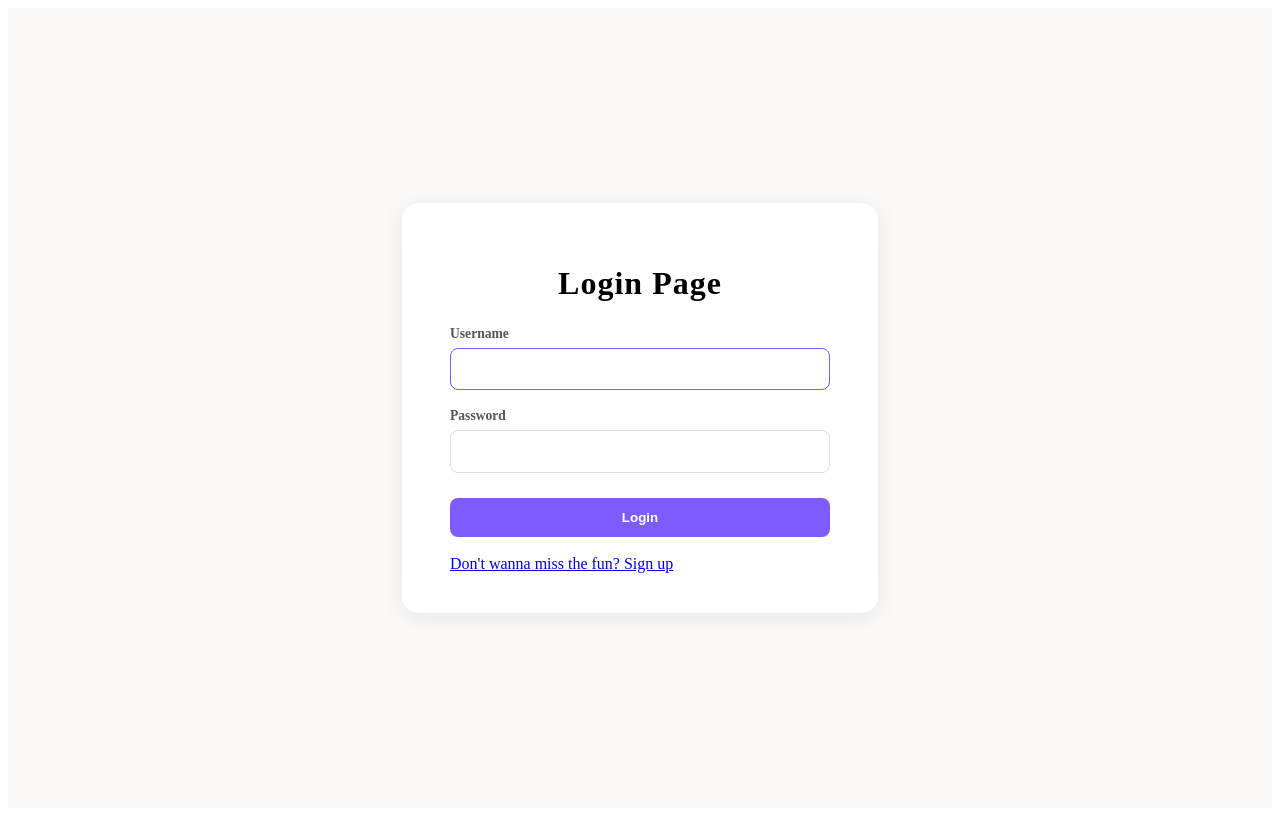
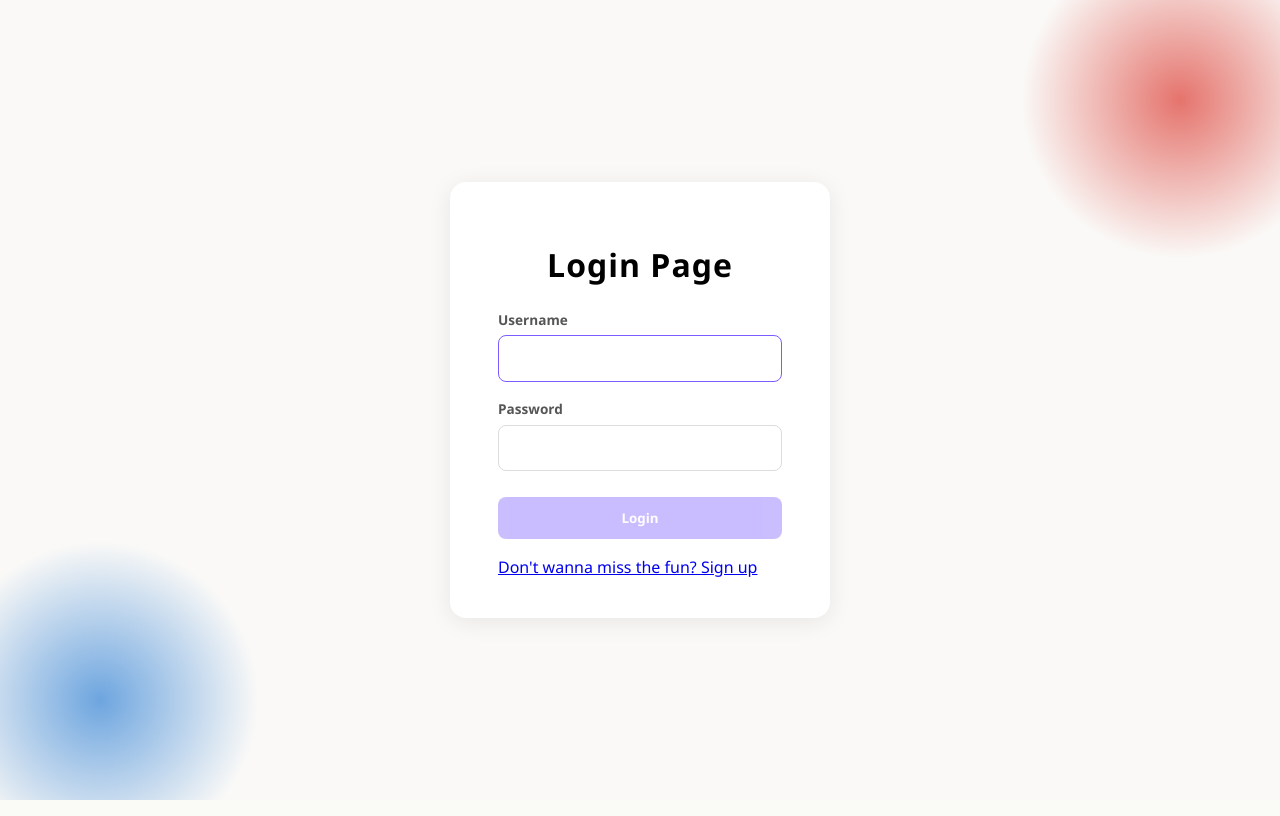
Before and after one commit to alpasahai/full_stack_dev_fabulari_chat, an Angular app in the folder fabulari/client/: page /login in a window 1280 px wide. Built offline with nearby package versions, Linux system fonts and the light colour scheme.

Commit message:
PHASE 1: Styling - cute beginning of stying - more detail to be added later

```diff
--- a/fabulari/client/src/app/auth/login/login.html
+++ b/fabulari/client/src/app/auth/login/login.html
@@ -1,5 +1,5 @@
-<div class="login-page">
-  <div class="login-card">
+<div class="login-page page-frame">
+  <div class="login-card card">
     <h1>Login Page</h1>
 
     <form #loginForm="ngForm" (ngSubmit)="onSubmit(loginForm)">
--- a/fabulari/client/src/app/auth/signup/signup.html
+++ b/fabulari/client/src/app/auth/signup/signup.html
@@ -1,5 +1,5 @@
-<div class="signup-page">
-  <div class="signup-card">
+<div class="signup-page page-frame">
+  <div class="signup-card card">
     <h1>SIGN UP</h1>
 
     <form #signupForm="ngForm" (ngSubmit)="onSubmit(signupForm)">
--- a/fabulari/client/src/app/super-admin-shell/manage-users/manage-users.html
+++ b/fabulari/client/src/app/super-admin-shell/manage-users/manage-users.html
@@ -1,10 +1,10 @@
-<div class="manage-users-page">
-  <header>
+<div class="manage-users-page page-frame">
+  <header style="display: flex; justify-content: space-between; align-items: center;">
     <h1>SUPER ADMIN: GROUP CREATION REQUESTS</h1>
     <button (click)="logout()">Sign Out</button>
   </header>
 
-  <div class="manage-user-list">
+  <div class="manage-user-list card">
 
     <div class="manage-user-item" *ngFor="let g of pendingGroups">
       <div class="manage-user-desc">
--- a/fabulari/client/src/app/user-shell/dashboard/dashboard.html
+++ b/fabulari/client/src/app/user-shell/dashboard/dashboard.html
@@ -1,16 +1,16 @@
 <!--<p>DEBUG length: {{ myGroups.length }}</p>-->
 
-<div class="main-page">
-  <header>
+<div class="main-page page-frame">
+  <header style="display: flex; justify-content: space-between; align-items: center;">
     <h1>MAIN PAGE</h1>
-    <div class="header-actions">
+    <div class="header-actions" style="display: flex; gap: 30px; align-items: center;">
       <button (click)="logout()">Sign Out</button>
-      <button class="avatar" (click)="goToProfile()">👤</button>
+      <button class="avatar" (click)="goToProfile()">Profile</button>
     </div>
   </header>
 
   <div class="content">
-    <section class="my-groups">
+    <section class="my-groups card">
       <h2>My Groups</h2>
       <div class="group-list">
         <div class="group-item" *ngFor="let g of myGroups" (click)="openGroup(g)">
@@ -26,7 +26,7 @@
       </div> -->
     </section>
 
-    <section class="join-groups">
+    <section class="join-groups card">
       <h2>Join Groups</h2>
 
       <div class="browse-list">
@@ -37,7 +37,7 @@
         <p class="empty" *ngIf="!browseGroups.length">No other groups to join right now.</p>
       </div>
 
-      <div class="create-group">
+      <div class="create-group" style="display: flex; gap: 30px; align-items: center;">
         <input type="text" [(ngModel)]="newGroupName" placeholder="New group name" name="newGroupName">
         <button (click)="createGroup()">Create Group</button>
       </div>
--- a/fabulari/client/src/app/user-shell/dashboard/dashboard.scss
+++ b/fabulari/client/src/app/user-shell/dashboard/dashboard.scss
@@ -0,0 +1,26 @@
+// .content {
+//   display: flex;
+//   gap: 4rem;
+//   margin-top: 2rem;
+//   justify-content: center;
+//   align-items: center;
+// }
+
+.main-page {
+  header {
+    display: flex;
+    justify-content: space-between;
+    align-items: center;
+    margin-bottom: 2rem;
+  }
+  .header-actions { display: flex; gap: 0.75rem; }
+  .content { display: flex; gap: 2rem; align-items: flex-start; }
+  .my-groups { flex: 0 0 260px; }
+  .join-groups { flex: 2; }
+  .group-item {
+    padding: 0.6rem 0;
+    border-bottom: 1px solid #eee;
+    cursor: pointer;
+    &:hover { color: var(--color-blue); }
+  }
+}
--- a/fabulari/client/src/app/user-shell/group-page/group-page.html
+++ b/fabulari/client/src/app/user-shell/group-page/group-page.html
@@ -1,5 +1,5 @@
-<div class="group-page" *ngIf="group">
-  <aside class="rooms-panel">
+<div class="group-page page-frame" *ngIf="group">
+  <aside class="rooms-panel card" style="display: flex; flex-direction: column; gap: 20px;">
     <div class="rooms-header">
       <button class="return" (click)="goBack()">← Return</button>
       <h2>Groups Page</h2>
@@ -12,13 +12,13 @@
     </div>
     <p class="empty" *ngIf="!channels.length">No rooms yet.</p>
 
-    <div class="ga-only" *ngIf="is_GroupAdmin">
+    <div class="ga-only" *ngIf="is_GroupAdmin" style="flex: column; gap: 60px; align-items: center;">
       <input type="text" [(ngModel)]="newChannelName" placeholder="New room name" name="newChannelName">
       <button (click)="createChannel()">Add Room</button>
     </div>
   </aside>
 
-  <main class="chat-panel">
+  <main class="chat-panel card">
     <div class="chat-header" *ngIf="selectedChannel">{{ selectedChannel.name }}</div>
 
     <div class="messages">
@@ -28,20 +28,20 @@
       </div>
     </div>
 
-    <div class="chat-input">
+    <div class="chat-input" style="display: flex; gap: 10px; align-items: center;">
       <input type="text" placeholder="Type a message... ((ITS FAKE for now))" disabled>
       <button disabled>↑</button>
     </div>
   </main>
 
-  <aside class="members-panel">
+  <aside class="members-panel card">
     <h3>Members</h3>
     <div class="member-item" *ngFor="let m of members">
       {{ m.username }} <span class="role-tag" *ngIf="m.id === group.adminId">GA</span>
     </div>
 
     <div class="ga-only assign-box" *ngIf="is_GroupAdmin && selectedChannel">
-      <label>Assign member to {{ selectedChannel.name }}</label>
+      <label style="font-weight: bold;">Assign member to {{ selectedChannel.name }}</label>
       <select [(ngModel)]="memberToAssign" name="memberToAssign">
         <option value="" disabled selected>Choose member</option>
         <option *ngFor="let m of members" [value]="m.id">{{ m.username }}</option>
@@ -49,7 +49,7 @@
       <button (click)="assignMember()">Assign</button>
 
       <div class="assigned-list" *ngIf="selectedChannel.memberIds.length">
-        <p class="assigned-title">In this room:</p>
+        <p class="assigned-title" style="font-weight: bold;">In this room:</p>
         <span class="assigned-tag" *ngFor="let uid of selectedChannel.memberIds">{{ memberName(uid) }}</span>
       </div>
     </div>
--- a/fabulari/client/src/app/user-shell/group-page/group-page.scss
+++ b/fabulari/client/src/app/user-shell/group-page/group-page.scss
@@ -0,0 +1,70 @@
+// .group-page {
+//   display: grid;
+//   grid-template-columns: 220px 1fr 240px;
+//   gap: 1.5rem;
+//   height: calc(100vh - 4rem);
+// }
+
+.group-page {
+  display: grid;
+  grid-template-columns: 220px 1fr 260px;
+  gap: 1.5rem;
+  align-items: start;
+  height: calc(100vh - 4rem);
+}
+
+.room-item {
+  padding: 0.5rem;
+  border-radius: 8px;
+  cursor: pointer;
+  &.active { background: #eef0ff; font-weight: 600; }
+  &:hover { background: #f7f7f7; }
+}
+
+.rooms-panel, .chat-panel, .members-panel {
+  height: 100%;
+  overflow-y: auto;
+  display: flex;
+  flex-direction: column;
+}
+
+.chat-panel {
+  .messages { flex: 1; overflow-y: auto; }
+  .chat-input { margin-top: auto; } // pins input to bottom
+}
+
+.msg-bubble {
+  background: #fff8e6;
+  border-radius: 10px;
+  padding: 0.6rem 0.9rem;
+  margin-bottom: 0.75rem;
+}
+.msg-meta { font-size: 0.75rem; color: #888; margin-bottom: 0.2rem; }
+
+//Extras:
+.chat-input {
+  display: flex;
+  gap: 10px;
+  align-items: center;
+  width: 100%;
+  margin-top: auto; // pins to bottom, keep this from before
+
+  input {
+    flex: 1;
+    padding: 0.9rem 1.2rem;
+    font-size: 1rem;
+    border-radius: 24px;
+    border: 1px solid #ddd;
+  }
+
+  button {
+    width: 44px;
+    height: 44px;
+    border-radius: 50%;
+    font-size: 1.1rem;
+    display: flex;
+    align-items: center;
+    justify-content: center;
+    padding: 0;
+  }
+}
--- a/fabulari/client/src/app/user-shell/profile/profile.html
+++ b/fabulari/client/src/app/user-shell/profile/profile.html
@@ -1,5 +1,5 @@
-<div class="profile-page">
-  <div class="profile-card">
+<div class="profile-page page-frame">
+  <div class="profile-card card">
     <button class="return" (click)="goBack()">← Return</button>
     <h1>PROFILE</h1>
 
--- a/fabulari/client/src/styles.scss
+++ b/fabulari/client/src/styles.scss
@@ -1 +1,103 @@
-/* You can add global styles to this file, and also import other style files */
+/*All the blobs at the back look the same - so global this*/
+:root {
+  --color-yellow: #f4c542;
+  --color-red: #e0524a;
+  --color-blue: #4a90d9;
+  --color-ink: #1a1a1a;
+  --color-card-bg: #ffffff;
+  --radius: 14px;
+  --shadow: 0 4px 20px rgba(0, 0, 0, 0.08);
+}
+
+* {
+  box-sizing: border-box;
+  font-family: 'Segoe UI', system-ui, sans-serif;
+}
+
+body {
+  margin: 0;
+  background: #fafaf7;
+}
+
+// shared decorative background — reused across every "screen" page
+.page-frame {
+  position: relative;
+  min-height: 100vh;
+  overflow: hidden;
+  padding: 2rem;
+  background: radial-gradient(circle at 50% 40%, var(--color-yellow) 0%, transparent 45%), #fafaf7;
+
+  &::before,
+  &::after {
+    content: '';
+    position: absolute;
+    width: 320px;
+    height: 320px;
+    border-radius: 50%;
+    //filter: blur(0px);
+    opacity: 0.8;
+    z-index: 0;
+  }
+
+  // red scribble blob, top-right-ish
+  &::before {
+    top: -60px;
+    right: -60px;
+    background: radial-gradient(circle, var(--color-red) 0%, transparent 70%);
+  }
+
+  // blue scribble blob, opposite corner
+  &::after {
+    bottom: -60px;
+    left: -60px;
+    background: radial-gradient(circle, var(--color-blue) 0%, transparent 70%);
+  }
+}
+
+// content sits above the blobs
+.page-frame > * {
+  position: relative;
+  z-index: 1;
+}
+
+// reusable card look for every "boxed" section (login, group panels, profile, requests)
+.card {
+  background: var(--color-card-bg);
+  border-radius: var(--radius);
+  box-shadow: var(--shadow);
+  padding: 1.5rem;
+}
+
+// reusable button styles so you're not rewriting these per page
+button {
+  font-family: inherit;
+  cursor: pointer;
+}
+
+button:not(.secondary):not(.deny) {
+  background: var(--color-blue);
+  color: white;
+  border: none;
+  border-radius: 8px;
+  padding: 0.6rem 1.2rem;
+  font-weight: 600;
+  transition: opacity 0.15s;
+
+  &:hover { opacity: 0.88; }
+  &:disabled { opacity: 0.4; cursor: not-allowed; }
+}
+
+button.secondary {
+  background: white;
+  border: 1px solid #ddd;
+  border-radius: 8px;
+  padding: 0.6rem 1.2rem;
+}
+
+button.deny {
+  background: var(--color-red);
+  color: white;
+  border: none;
+  border-radius: 8px;
+  padding: 0.6rem 1.2rem;
+}
```
Also changed, not shown: 2 other files (tests, documents, lock files or other folders).
